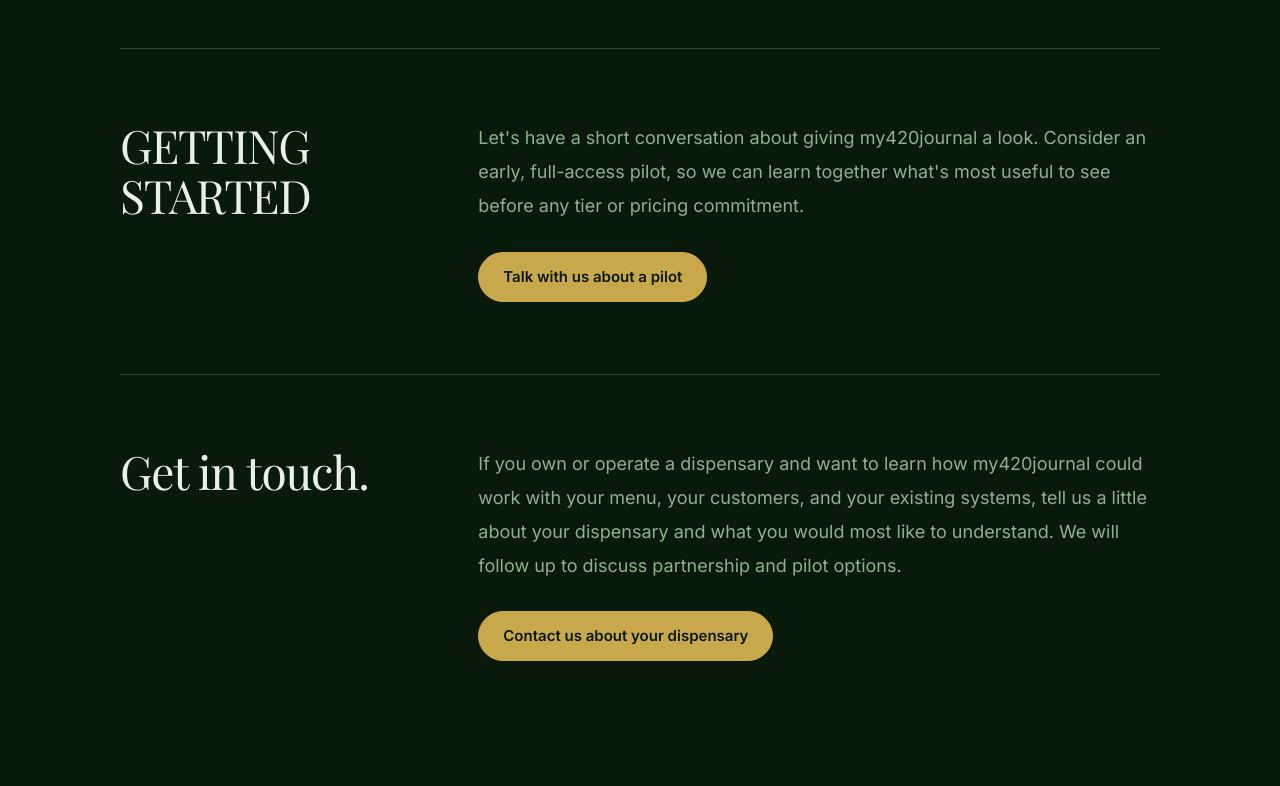
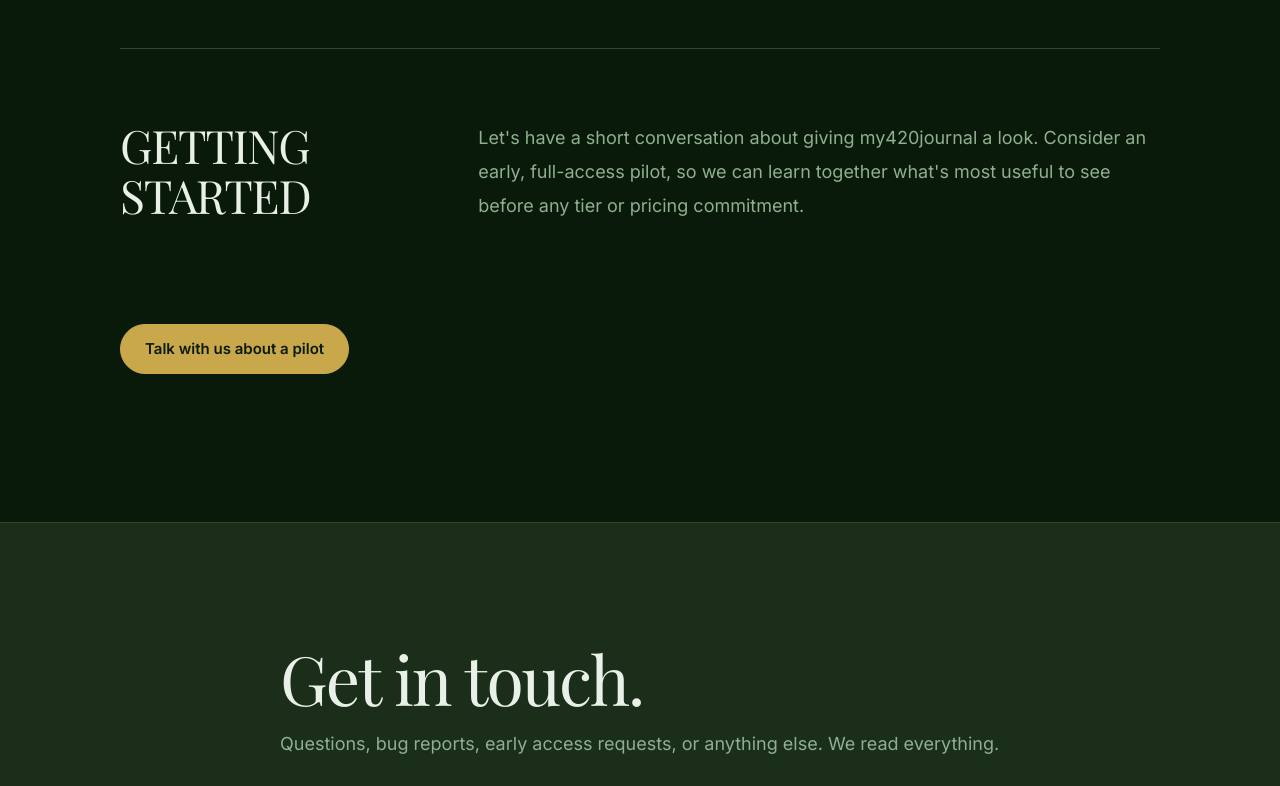
Before and after one commit to casevoiceai/my420journal-app, a React (Vite) app: page /partners in a window 1280 px wide. Shown: the part 2780-3566 px from the top of the page. Built offline with nearby package versions, Linux system fonts and the light colour scheme.

Commit message:
Restore Partners page and append contact form

```diff
--- a/src/marketing/MarketingPartners.jsx
+++ b/src/marketing/MarketingPartners.jsx
@@ -1,4 +1,5 @@
 import MarketingLayout from './MarketingLayout'
+import { ContactSection } from './MarketingContact'
 import { marketingFonts, marketingPage, marketingPalette as S } from './marketingStyles'
 
 const howItWorks = [
@@ -55,29 +56,17 @@ export default function MarketingPartners() {
 
           <section className="partners-page-section partners-page-getting-started">
             <h2>GETTING STARTED</h2>
-            <div>
             <p>
               Let's have a short conversation about giving my420journal a look. Consider an early, full-access pilot, so we can learn together what's most useful to see before any tier or pricing commitment.
             </p>
             <a className="partners-page-action" href="/#contact">
               Talk with us about a pilot
             </a>
+          </section>
         </div>
       </section>
 
-          <section className="partners-page-section partners-page-contact">
-            <h2>Get in touch.</h2>
-            <div>
-              <p>
-                If you own or operate a dispensary and want to learn how my420journal could work with your menu, your customers, and your existing systems, tell us a little about your dispensary and what you would most like to understand. We will follow up to discuss partnership and pilot options.
-              </p>
-              <a className="partners-page-action" href="/#contact">
-                Contact us about your dispensary
-              </a>
-            </div>
-          </section>
-        </div>
-      </section>
+      <ContactSection id="partners-contact" tone="surface" />
     </MarketingLayout>
   )
 }
@@ -172,8 +161,7 @@ const partnersPageStyles = `
 
   .partners-page-copy p,
   .partners-page-card p,
-  .partners-page-getting-started p,
-  .partners-page-contact p {
+  .partners-page-getting-started > p {
     margin: 0 0 24px;
     color: ${S.textSecondary};
     font-family: ${marketingFonts.inter};
@@ -183,8 +171,7 @@ const partnersPageStyles = `
 
   .partners-page-copy p:last-child,
   .partners-page-card p:last-child,
-  .partners-page-getting-started p:last-of-type,
-  .partners-page-contact p:last-of-type {
+  .partners-page-getting-started > p:last-of-type {
     margin-bottom: 0;
   }
 
@@ -203,10 +190,6 @@ const partnersPageStyles = `
   }
 
   .partners-page-getting-started {
-    padding-bottom: 56px;
-  }
-
-  .partners-page-contact {
     padding-bottom: 16px;
   }
 
@@ -253,17 +236,12 @@ const partnersPageStyles = `
 
     .partners-page-copy p,
     .partners-page-card p,
-    .partners-page-getting-started p,
-    .partners-page-contact p {
+    .partners-page-getting-started > p {
       font-size: 18px;
       line-height: 1.9;
     }
 
     .partners-page-getting-started {
-      padding-bottom: 72px;
-    }
-
-    .partners-page-contact {
       padding-bottom: 28px;
     }
   }
```
Lines whose indentation alone changed are shown as unchanged.
